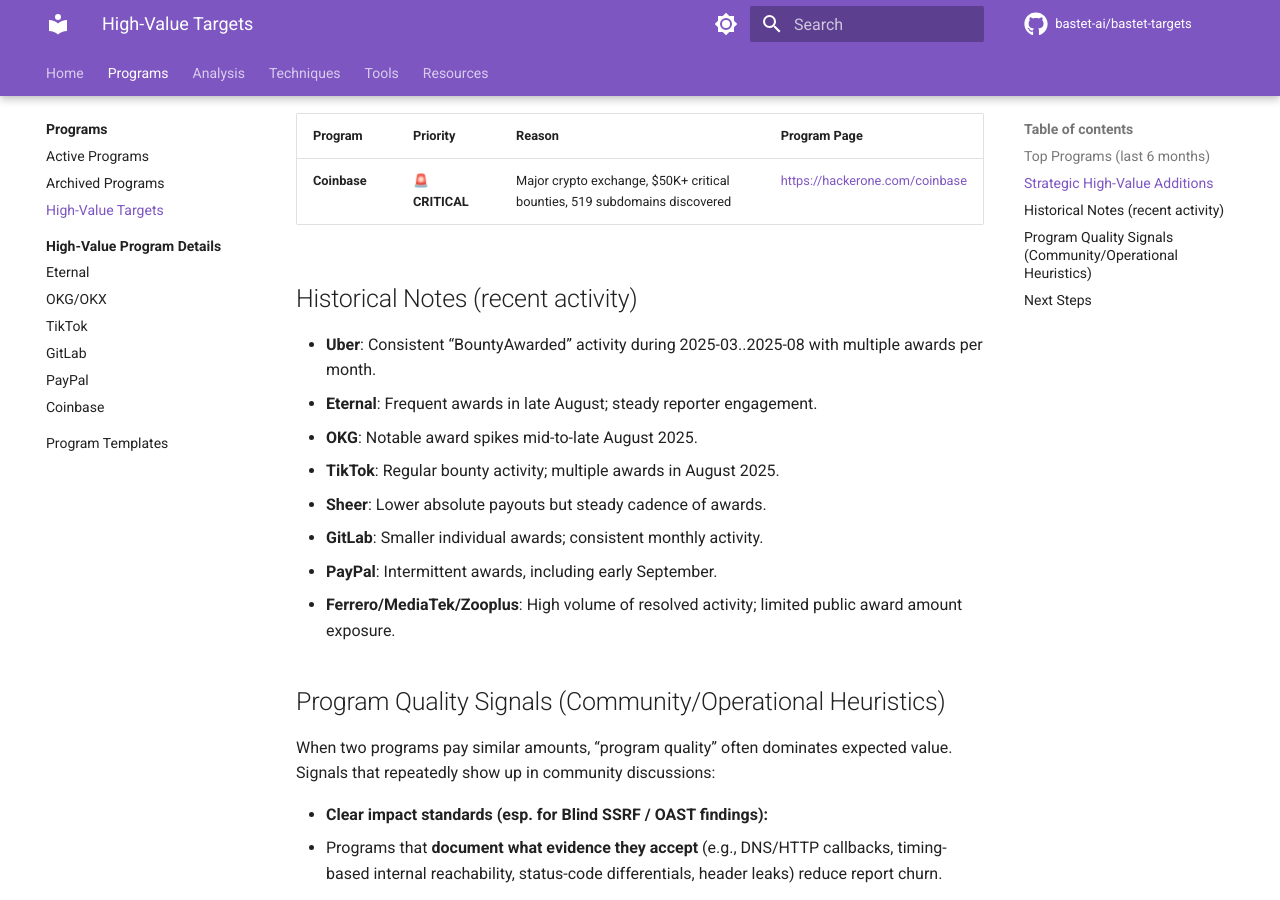
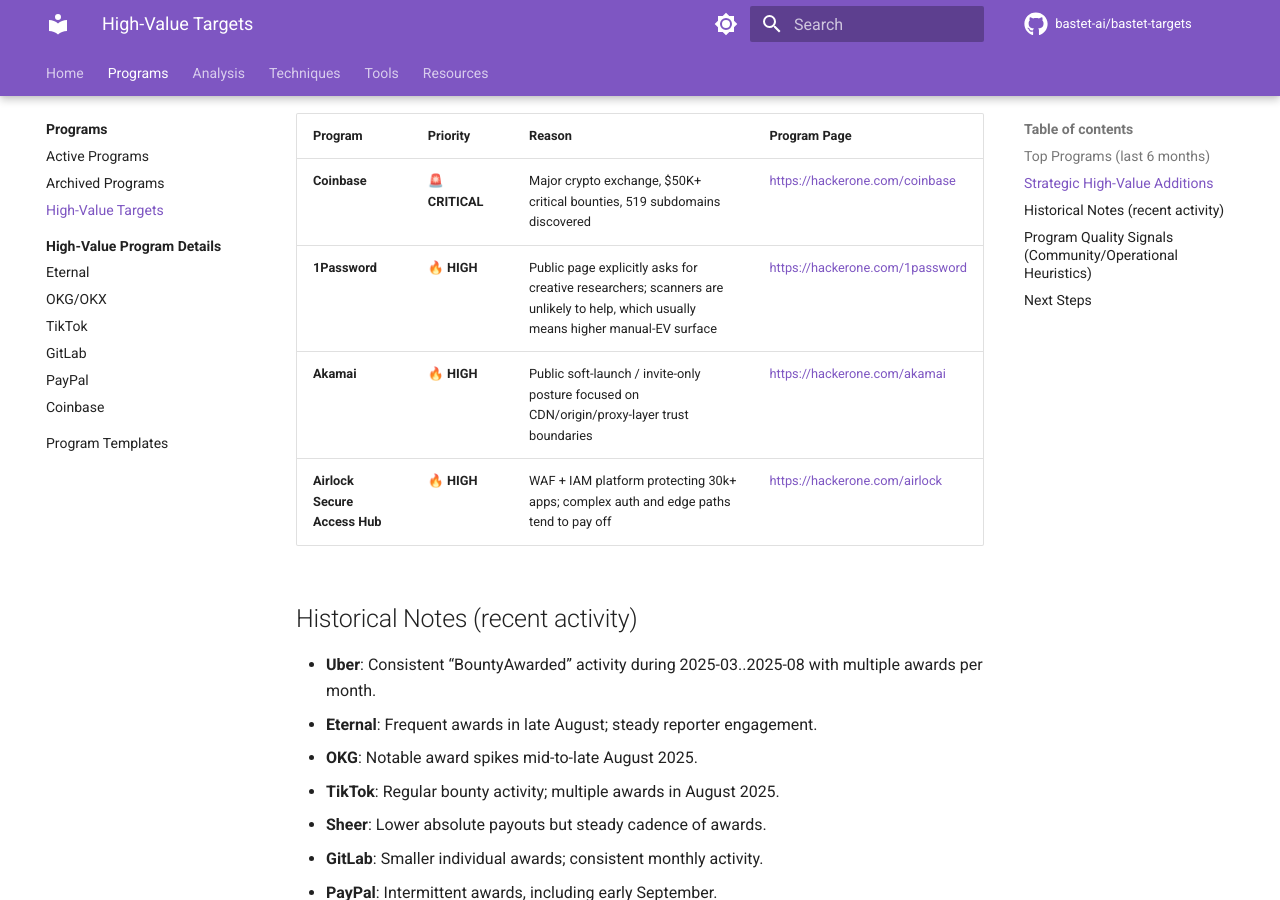
Before and after one commit to bastet-ai/bastet-targets, an MkDocs documentation site: the page built from docs/programs/high-value.md, in a window 1280 px wide and 900 px high, scrolled down 932 px. Built offline with MkDocs 1.6.1 and Material for MkDocs 9.7.7, drawn with Linux system fonts in a browser that asks for light colours; comment, search, counter and statistics services are not loaded.

```diff
--- a/docs/programs/high-value.md
+++ b/docs/programs/high-value.md
@@ -24,6 +24,10 @@ Last updated: 2025-09-01
 | Program | Priority | Reason | Program Page |
 | ------- | -------- | ------ | ------------ |
 | **Coinbase** | 🚨 **CRITICAL** | Major crypto exchange, $50K+ critical bounties, 519 subdomains discovered | https://hackerone.com/coinbase |
+| **1Password** | 🔥 **HIGH** | Public page explicitly asks for creative researchers; scanners are unlikely to help, which usually means higher manual-EV surface | https://hackerone.com/1password |
+| **Akamai** | 🔥 **HIGH** | Public soft-launch / invite-only posture focused on CDN/origin/proxy-layer trust boundaries | https://hackerone.com/akamai |
+| **Airlock Secure Access Hub** | 🔥 **HIGH** | WAF + IAM platform protecting 30k+ apps; complex auth and edge paths tend to pay off | https://hackerone.com/airlock |
+
 
 ## Historical Notes (recent activity)
 
```
Also changed, not shown: docs/program-quality-signals.md (+2 -0 lines).
